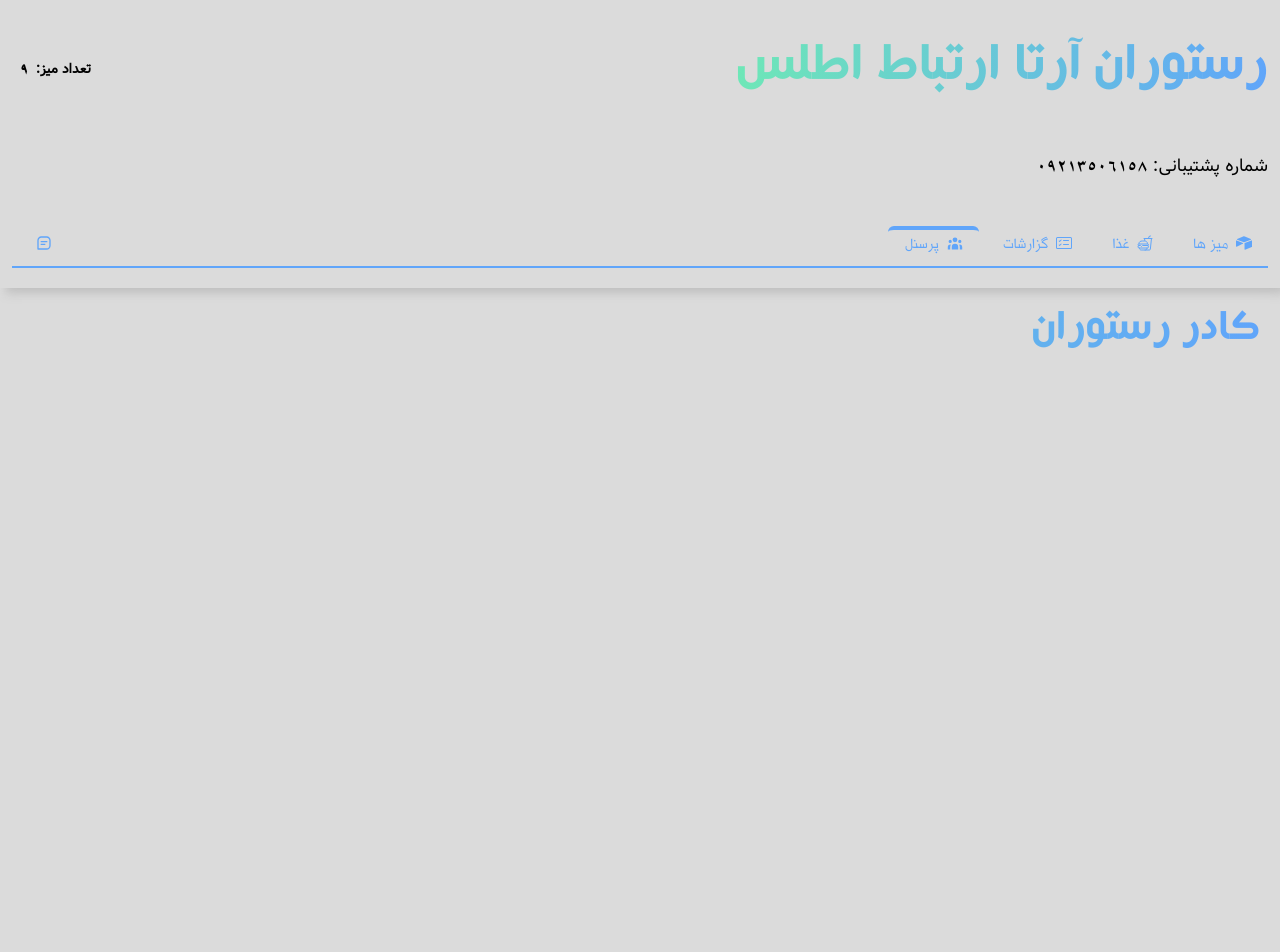
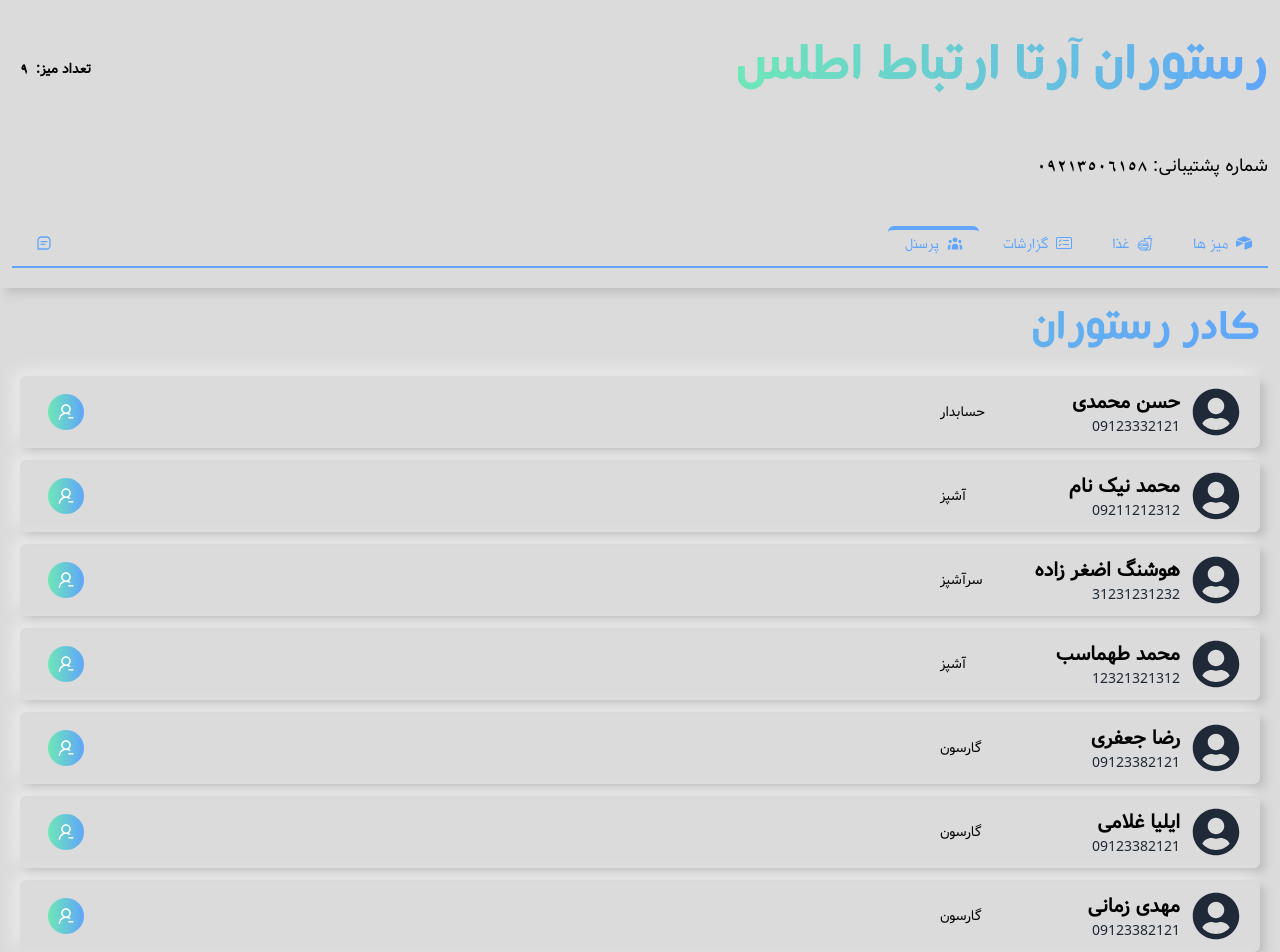
Before and after one commit to armin-bkh/restaurant-hamrah, a React (Create React App) app: page /manage/personnel in a window 1280 px wide. Shown: the top 952 px of the page. Built offline with nearby package versions, Linux system fonts and the light colour scheme; data requests are answered from the project's data file; what react-toast-notifications would draw is missing.

Commit message:
develope Employee component and fetchData handled and removeEmployeeHandler

```diff
--- a/database/db.json
+++ b/database/db.json
@@ -302,5 +302,55 @@
       "value": "ترشیجات",
       "id": "D5KU6nu"
     }
+  ],
+  "personnel": [
+    {
+      "name": "حسن محمدی",
+      "tel": "09123332121",
+      "id": "2111434211",
+      "job": "حسابدار"
+    },
+    {
+      "name": "محمد نیک نام",
+      "tel": "09211212312",
+      "id": "749434211",
+      "job": "آشپز"
+    },
+    {
+      "name": "هوشنگ اضغر زاده",
+      "tel": "31231231232",
+      "id": "2090434211",
+      "job": "سرآشپز"
+    },
+    {
+      "name": "محمد طهماسب",
+      "tel": "12321321312",
+      "id": "2838434211",
+      "job": "آشپز"
+    },
+    {
+      "name": "رضا جعفری",
+      "tel": "09123382121",
+      "id": "2142434211",
+      "job": "گارسون"
+    },
+    {
+      "name": "ایلیا غلامی",
+      "tel": "09123382121",
+      "id": "21424332111",
+      "job": "گارسون"
+    },
+    {
+      "name": "مهدی زمانی",
+      "tel": "09123382121",
+      "id": "29424332110",
+      "job": "گارسون"
+    },
+    {
+      "name": "کوروش صادقی",
+      "tel": "09123382121",
+      "id": "20420332011",
+      "job": "مدیریت"
+    }
   ]
 }
--- /dev/null
+++ b/src/Components/Personnel/Employee/Employee.jsx
@@ -0,0 +1,23 @@
+import { AiOutlineUserDelete } from "react-icons/ai";
+import { FaUserCircle } from 'react-icons/fa';
+
+const Employee = ({ employee, onDelete }) => {
+    return (
+        <article className={`flex items-center justify-between boxShadow px-5 py-3 mb-3 rounded-md`}>
+            <div className={`flex items-center justify-between w-1/4`}>
+            <div className={`flex items-center justify-center`}>
+                <FaUserCircle className={`ml-3 text-gray-800 text-5xl`} />
+                <div>
+                 <h1 className={`text-black text-xl font-bold Dirooz`}>{employee.name}</h1>
+                 <h4 className={`text-gray-800 text-sm font-medium`}>{employee.tel}</h4>
+                </div>
+            </div>
+                <h3 className={`text-black text-sm Dirooz`}>{employee.job}</h3>
+            </div>
+                <button onClick={onDelete} className={`text-white gradient rounded-full text-xl
+                 p-2 mx-2 cursor-pointer`}><AiOutlineUserDelete /></button>
+        </article>
+     );
+}
+
+export default Employee;
--- a/src/Components/Personnel/Personnel.jsx
+++ b/src/Components/Personnel/Personnel.jsx
@@ -1,8 +1,46 @@
+import { useEffect, useState } from "react";
+import { deleteEmployee } from "../../Services/deleteEmployee";
+import { getAllPersonnel } from "../../Services/getAllPersonnel";
+import Employee from "./Employee/Employee";
+
 const Personnel = () => {
+    const [personnel, setPersonnel] = useState(null);
+    const [allPersonnel, setAllPersonnel] = useState(null);
+    const [error, setError] = useState(false);
+
+    useEffect(()=>{
+        const fetchPersonnel = async () => {
+            try{
+                const { data } = await getAllPersonnel();
+                setPersonnel(data);
+                setAllPersonnel(data);
+            } catch(err){
+                setError(true)
+            }
+        }
+        fetchPersonnel();
+    }, [])
+
+    const deleteEmployeeHandler = async (id) =>{
+        try {
+            await deleteEmployee(id);
+            const filteredPersonnel = personnel.filter(emp => emp.id !== id);
+            setPersonnel(filteredPersonnel);
+            setAllPersonnel(filteredPersonnel);
+        } catch (err) {
+            setError(true);
+        }
+    }
+
     return (
         <main className={`min-h-screen p-5`}>
+                <h1 className={`color-gradient text-5xl Casablanca mb-5`}>کادر رستوران</h1>
             <section>
-                <h1 className={`color-gradient text-5xl Casablanca`}>کادر رستوران</h1>
+                {
+                    personnel ?
+                    personnel.map(emp => <Employee key={emp.id} employee={emp} onDelete={() => deleteEmployeeHandler(emp.id)} />) :
+                    <h1 className={`text-blue-400`}>Loading...</h1>
+                }
             </section>
         </main>
      );
--- /dev/null
+++ b/src/Services/deleteEmployee.js
@@ -0,0 +1,5 @@
+import http from "./httpServices";
+
+export function deleteEmployee(id){
+    return http.delete(`/personnel/${id}`);
+}
--- /dev/null
+++ b/src/Services/getAllPersonnel.js
@@ -0,0 +1,5 @@
+import http from "./httpServices";
+
+export function getAllPersonnel(){
+    return http.get('/personnel')
+}
```
